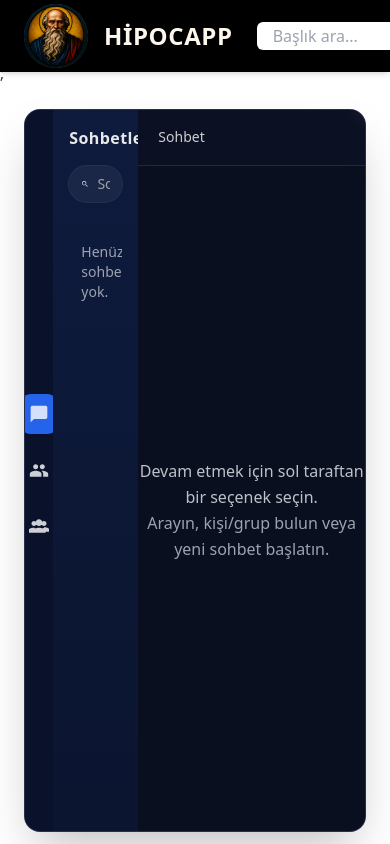
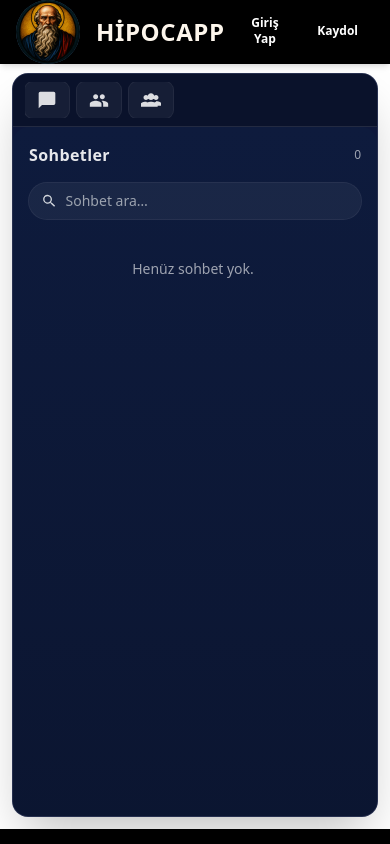
Before and after one commit to Zhalil24/HipocappV2, a React (Vite) app: page /chat in a window 390 px wide. Shown: the top 844 px of the page. Built offline with nearby package versions, Linux system fonts and the light colour scheme.

Commit message:
Responsive View Update

```diff
--- a/src/components/AdRotatorJobs/index.tsx
+++ b/src/components/AdRotatorJobs/index.tsx
@@ -54,7 +54,7 @@ const AdRotator: React.FC<AdRotatorProps> = ({
   return (
     <div
       className={[
-        "relative w-60 select-none overflow-hidden rounded-xl border border-white/10",
+        "relative w-75 select-none overflow-hidden rounded-xl border border-white/10",
         "bg-neutral-900/60 shadow-lg backdrop-blur",
         className
       ].join(" ")}
--- a/src/layout/layouts/Header/index.tsx
+++ b/src/layout/layouts/Header/index.tsx
@@ -33,8 +33,9 @@ const Header = () => {
   };
 
   return (
-    <header className="bg-[#000000FF] text-[#FDF6EC] shadow-md fixed top-0 left-0 w-full z-50 px-6 h-[72px] flex items-center justify-between">
-      <div className="flex items-center gap-6">
+    <header className="bg-[#000000FF] text-[#FDF6EC] shadow-md fixed top-0 left-0 w-full z-50
+  px-4 md:px-6 h-[64px] md:h-[72px] flex items-center justify-between">
+      <div className="flex items-center gap-3 md:gap-6">
         <div
           className="flex items-center gap-4 cursor-pointer select-none"
           onClick={() => navigate('/')}
@@ -53,7 +54,7 @@ const Header = () => {
         <form
           onSubmit={handleSearchSubmit}
           role="search"
-          className="w-64  mr-9"
+          className="hidden md:block md:w-64 md:mr-9"
         >
           <input
             type="text"
@@ -102,12 +103,15 @@ const Header = () => {
           })}
         </nav>
       </div>
-      <div className="flex items-center gap-4 ml-6">
+      <div className="flex items-center gap-3 md:gap-4 ml-2 md:ml-6">
+
         {user === null ? (
           <>
+            <div className="flex gap-1 sm:gap-3">
               <button
                 onClick={() => navigate('/login')}
-              className="px-5 py-2 rounded-md bg-[#000000FF] text-white shadow-md font-semibold
+                className="px-4 py-2 rounded-md bg-[#000000FF] text-white shadow-md
+                 font-semibold text-xs sm:text-sm md:text-base
                  border-b-2 border-transparent hover:border-[#0071E3] transition-colors"
               >
                 Giriş Yap
@@ -115,12 +119,16 @@ const Header = () => {
 
               <button
                 onClick={() => navigate('/sign-up')}
-              className="px-5 py-2 rounded-md bg-[#000000FF] text-white shadow-md font-semibold
+                className="px-4 py-2 rounded-md bg-[#000000FF] text-white shadow-md
+                 font-semibold text-xs sm:text-sm md:text-base
                  border-b-2 border-transparent hover:border-[#0071E3] transition-colors"
               >
                 Kaydol
               </button>
+            </div>
           </>
+
+
 
         ) : (
           <>
--- a/src/pages/Chat/index.tsx
+++ b/src/pages/Chat/index.tsx
@@ -42,7 +42,7 @@ const ChatPage: React.FC = () => {
     const [manageGroupId, setManageGroupId] = useState<number | null>(null);
     const [manageName, setManageName] = useState<string>("");
     const navigate = useNavigate();
-
+    const [mobileDetailOpen, setMobileDetailOpen] = useState(false);
     const { username } = useParams<{ username?: string }>();
     const usernameFromUrl = username ?? "";
     const didInitFromUrl = useRef(false);
@@ -400,17 +400,50 @@ const ChatPage: React.FC = () => {
         }));
     }, [activeGroup]);
 
+    type SectionKey = 'chats' | 'people' | 'groups';
+    type NavItem = { key: SectionKey; title: string; icon: React.ReactNode };
+
+    const navItems: NavItem[] = [
+        {
+            key: 'chats',
+            title: 'Sohbetler',
+            icon: (
+                <svg viewBox="0 0 24 24" className="w-5 h-5" fill="currentColor">
+                    <path d="M20 2H4a2 2 0 0 0-2 2v18l4-4h14a2 2 0 0 0 2-2V4a2 2 0 0 0-2-2Z" />
+                </svg>
+            ),
+        },
+        {
+            key: 'people',
+            title: 'Kişiler',
+            icon: (
+                <svg viewBox="0 0 24 24" className="w-5 h-5" fill="currentColor">
+                    <path d="M16 11c1.66 0 2.99-1.34 2.99-3S17.66 5 16 5s-3 1.34-3 3 1.34 3 3 3Zm-8 0c1.66 0 2.99-1.34 2.99-3S9.66 5 8 5 5 6.34 5 8s1.34 3 3 3Zm0 2c-2.33 0-7 1.17-7 3.5V20h14v-3.5C15 14.17 10.33 13 8 13Zm8 0c-.29 0-.62.02-.97.05 1.16.84 1.97 1.94 1.97 3.45V20h6v-3.5c0-2.33-4.67-3.5-7-3.5Z" />
+                </svg>
+            ),
+        },
+        {
+            key: 'groups',
+            title: 'Gruplar',
+            icon: (
+                <svg viewBox="0 0 24 24" className="w-5 h-5" fill="currentColor">
+                    <path d="M12 12c2.21 0 4-1.79 4-4s-1.79-4-4-4-4 1.79-4 4 1.79 4 4 4zm6 0c1.66 0 3-1.34 3-3s-1.34-3-3-3-3 1.34-3 3 1.34 3 3 3zm-12 0c1.66 0 3-1.34 3-3S7.66 6 6 6 3 7.34 3 9s1.34 3 3 3zm0 2c-2.33 0-7 1.17-7 3.5V20h8v-2c0-.69.14-1.35.39-1.95C7.09 14.42 6.57 14 6 14zm6 0c-2.67 0-8 1.34-8 4v2h16v-2c0-2.66-5.33-4-8-4zm6 0c-.57 0-1.09.42-1.39 1.05.25.6.39 1.26.39 1.95v2h8v-2c0-2.33-4.67-3.5-7-3.5z" />
+                </svg>
+            ),
+        },
+    ];
+
 
 
     return (
-        <div className="pt-[60.5px]">
-            <ToastContainer position="top-right" autoClose={3000} theme="dark" newestOnTop />;
-            <div className="max-w-[1600px] mx-auto p-6">
+        <div className="pt-[60.5px] overflow-x-hidden">
+            <ToastContainer position="top-right" autoClose={3000} theme="dark" newestOnTop />
+            <div className="max-w-[1600px] mx-auto p-3 sm:p-6">
                 <div className="rounded-2xl overflow-hidden shadow-2xl border border-white/10 bg-[#0E183B]
-                        h-[calc(100vh-120.5px)]">
-                    <div className="grid grid-cols-12 h-full">
-                        {/* LEFT RAIL (ikonlar) */}
-                        <div className="col-span-1 bg-[#0A122B] px-2 py-4 flex flex-col items-center justify-center gap-4 h-full min-h-0">
+         h-[calc(100dvh-100px)] md:h-[calc(100vh-120.5px)]">
+
+                    <div className="md:hidden sticky top-0 z-10 bg-[#0A122B] px-3 py-2 border-b border-white/10">
+                        <div className="flex items-center gap-2 overflow-x-auto no-scrollbar">
                             {[
                                 {
                                     key: "chats", title: "Sohbetler", icon: (
@@ -434,17 +467,48 @@ const ChatPage: React.FC = () => {
                                     )
                                 }
                             ].map((it) => {
-                                const isActive = section === (it.key as any);
+                                const active = section === (it.key as any);
                                 return (
                                     <button
                                         key={it.key}
                                         title={it.title}
                                         onClick={() => {
                                             setSection(it.key as any);
+                                            setMobileDetailOpen(false);
                                             if (it.key === "people") {
                                                 dispatch(fetchUsers());
                                             }
                                             if (it.key === "groups" && userId) {
+                                                setActiveId(null);
+                                                dispatch(fetchGroups({ userId }));
+                                            }
+                                        }}
+                                        className={[
+                                            "px-3 py-2 rounded-lg text-xs font-medium flex items-center gap-2",
+                                            "bg-white/5 ring-1 ring-white/10 text-white/85",
+                                            active ? "bg-indigo-600/80 text-white" : "hover:bg-white/10",
+                                        ].join(" ")}
+                                    >
+                                        {it.icon}
+                                        <span className="hidden sm:inline">{it.title}</span>
+                                    </button>
+                                );
+                            })}
+                        </div>
+                    </div>
+
+                    <div className="grid grid-cols-1 md:grid-cols-12 h-full">
+                        <div className="hidden md:flex col-span-1 bg-[#0A122B] px-2 py-4 flex-col items-center justify-center gap-4 h-full min-h-0">
+                            {navItems.map((it) => {
+                                const isActive = section === it.key;
+                                return (
+                                    <button
+                                        key={it.key}
+                                        title={it.title}
+                                        onClick={() => {
+                                            setSection(it.key);
+                                            if (it.key === 'people') dispatch(fetchUsers());
+                                            if (it.key === 'groups' && userId) {
                                                 setActiveId(null);
                                                 dispatch(fetchGroups({ userId }));
                                             }
@@ -461,8 +525,13 @@ const ChatPage: React.FC = () => {
                             })}
                         </div>
 
+
                         {/* MIDDLE: başlık + arama + liste */}
-                        <aside className="col-span-3 bg-gradient-to-b from-[#0E1B3D] to-[#0B1530] p-4 flex flex-col h-full min-h-0">
+                        <aside
+                            className={`col-span-12 md:col-span-3 bg-gradient-to-b from-[#0E1B3D] to-[#0B1530] p-4
+                        ${mobileDetailOpen ? "hidden md:flex" : "flex"} flex-col h-full min-h-0
+                        rounded-2xl md:rounded-none mb-3 md:mb-0`}
+                        >
                             <div className="flex items-center justify-between mb-4">
                                 <h2 className="font-semibold text-white/90 tracking-wide">
                                     {section === "chats" ? "Sohbetler" : section === "people" ? "Kişiler" : "Gruplar"}
@@ -476,44 +545,30 @@ const ChatPage: React.FC = () => {
                                 </span>
                             </div>
 
-
                             <div className="mb-4">
                                 <div className="flex items-center gap-2 px-3 py-2 rounded-full bg-white/5 ring-1 ring-white/10 focus-within:ring-indigo-500/50">
                                     <svg width="18" height="18" viewBox="0 0 24 24" className="text-gray-300">
-                                        <path
-                                            fill="currentColor"
-                                            d="M15.5 14h-.79l-.28-.27a6.5 6.5 0 1 0-.71.71l.27.28v.79l5 4.99L20.49 19l-4.99-5m-6 0A4.5 4.5 0 1 1 14 9.5 4.5 4.5 0 0 1 9.5 14Z"
-                                        />
+                                        <path fill="currentColor" d="M15.5 14h-.79l-.28-.27a6.5 6.5 0 1 0-.71.71l.27.28v.79l5 4.99L20.49 19l-4.99-5m-6 0A4.5 4.5 0 1 1 14 9.5 4.5 4.5 0 0 1 9.5 14Z" />
                                     </svg>
                                     <input
                                         className="w-full bg-transparent outline-none text-sm text-white placeholder:text-gray-400"
-                                        placeholder={
-                                            section === "chats"
-                                                ? "Sohbet ara…"
-                                                : section === "people"
-                                                    ? "Kişi ara…"
-                                                    : "Grup ara…"
-                                        }
+                                        placeholder={section === "chats" ? "Sohbet ara…" : section === "people" ? "Kişi ara…" : "Grup ara…"}
                                         value={search}
                                         onChange={(e) => setSearch(e.target.value)}
                                     />
                                 </div>
                             </div>
 
-
                             <div className="flex-1 pr-1 overflow-y-auto thin-scroll space-y-2">
                                 {chatState.loading ? (
                                     <LoadingWidget />
-                                ) : (
-                                    <>
-                                        {section === "chats" ? (
+                                ) : section === "chats" ? (
                                     convFiltered.length === 0 ? (
                                         <div className="text-white/60 text-sm px-3 py-6 text-center">Henüz sohbet yok.</div>
                                     ) : (
                                         <>
                                             {convFiltered.map((c) => (
                                                 <ChatListItem
-
                                                     key={c.partnerId}
                                                     active={activeId === c.partnerId}
                                                     isOnline={onlineSet.has(Number(c.partnerId))}
@@ -527,6 +582,7 @@ const ChatPage: React.FC = () => {
                                                                 .unwrap()
                                                                 .catch(() => dispatch(fetchUnreadCounts({ userId })));
                                                         }
+                                                        if (window.innerWidth < 768) setMobileDetailOpen(true);
                                                     }}
                                                     item={{
                                                         id: c.partnerId,
@@ -553,6 +609,7 @@ const ChatPage: React.FC = () => {
                                                             return;
                                                         }
                                                         setActiveId(u.id);
+                                                        if (window.innerWidth < 768) setMobileDetailOpen(true);
                                                     }}
                                                 />
                                             );
@@ -571,6 +628,7 @@ const ChatPage: React.FC = () => {
                                                 onClick={() => {
                                                     setActiveGroupId(g.id);
                                                     setGroupName(g.groupName);
+                                                    if (window.innerWidth < 768) setMobileDetailOpen(true); // <-- MOBİL
                                                 }}
                                                 {...(isAdmin && {
                                                     onEdit: () => openManage(g.id, g.groupName),
@@ -588,38 +646,43 @@ const ChatPage: React.FC = () => {
                                                 })}
                                             />
                                         ))}
-
                                         {groupsFiltered.length === 0 && (
                                             <div className="text-xs text-gray-400/90 px-1 py-6 text-center">Sonuç bulunamadı.</div>
-                                                )}
-                                            </>
                                         )}
                                     </>
                                 )}
                             </div>
                         </aside>
 
-                        {/* RIGHT: içerik */}
-                        <section className="col-span-8 bg-[#0A0F1F] flex flex-col h-full min-h-0">
+                        <section
+                            className={`col-span-12 md:col-span-8 bg-[#0A0F1F] flex flex-col h-full min-h-0
+                        rounded-2xl md:rounded-none border-t border-white/10 md:border-t-0
+                        ${mobileDetailOpen ? "block" : "hidden md:flex"}`}
+                        >
                             {/* Header sabit */}
-                            <div className="h-14 px-5 border-b border-white/10 flex items-center justify-between bg-[#0C1226]/70 backdrop-blur">
+                            <div className="h-14 px-5 border-b border-white/10 flex items-center justify-between bg-[#0C1226]/70 backdrop-blur rounded-t-2xl md:rounded-none">
                                 <div className="flex items-center gap-3 min-w-0">
+                                    {/* MOBİL GERİ BUTONU */}
+                                    {mobileDetailOpen && (
+                                        <button
+                                            className="md:hidden -ml-2 mr-1 p-2 rounded-lg hover:bg-white/10"
+                                            aria-label="Geri"
+                                            onClick={() => setMobileDetailOpen(false)}
+                                        >
+                                            <svg viewBox="0 0 24 24" className="w-5 h-5" fill="currentColor">
+                                                <path d="M15.41 7.41 14 6l-6 6 6 6 1.41-1.41L10.83 12z" />
+                                            </svg>
+                                        </button>
+                                    )}
+
                                     {section === "groups" && headerGroup ? (
                                         <>
                                             <div className="w-8 h-8 rounded-full bg-indigo-500/20 ring-2 ring-white/10 grid place-items-center">
-                                                <img
-                                                    src={logo}
-                                                    className="w-8 h-8 rounded-full object-cover ring-2 ring-white/10"
-                                                />
+                                                <img src={logo} className="w-8 h-8 rounded-full object-cover ring-2 ring-white/10" />
                                             </div>
-
                                             <div className="min-w-0">
-                                                <div className="text-white/90 text-sm font-medium truncate">
-                                                    {headerGroup.groupName}
-                                                </div>
-                                                <div className="text-[11px] text-gray-400">
-                                                    Oluşturulma Tarihi: {formatDateTR(headerGroup.createdOn)}
-                                                </div>
+                                                <div className="text-white/90 text-sm font-medium truncate">{headerGroup.groupName}</div>
+                                                <div className="text-[11px] text-gray-400">Oluşturulma Tarihi: {formatDateTR(headerGroup.createdOn)}</div>
                                             </div>
                                         </>
                                     ) : headerUser ? (
@@ -630,10 +693,7 @@ const ChatPage: React.FC = () => {
                                                 className="w-8 h-8 rounded-full object-cover ring-2 ring-white/10"
                                             />
                                             <div className="min-w-0">
-                                                <div
-                                                    className="text-white/90 text-sm font-medium truncate cursor-pointer hover:underline"
-                                                    onClick={goToProfile}
-                                                >
+                                                <div className="text-white/90 text-sm font-medium truncate cursor-pointer hover:underline" onClick={goToProfile}>
                                                     {headerUser.username ?? headerUser.name}
                                                 </div>
                                                 <div className="text-[11px] text-gray-400">
@@ -644,10 +704,10 @@ const ChatPage: React.FC = () => {
                                     ) : (
                                         <div className="text-white/80 text-sm font-medium">Sohbet</div>
                                     )}
-
                                 </div>
                             </div>
-                            <div className="flex-1 overflow-y-auto">
+
+                            <div className="flex-1 overflow-hidden pb-14 md:pb-0">
                                 {section === "groups" ? (
                                     activeGroupId ? (
                                         <GroupChatWindow
@@ -660,10 +720,9 @@ const ChatPage: React.FC = () => {
                                     ) : (
                                         <EmptyState />
                                     )
-                                ) : (
-                                    activeId ? (
+                                ) : activeId ? (
                                     <ChatWindow
-                                            key={activeId ?? 'none'}
+                                        key={activeId ?? "none"}
                                         currentUserId={userId!}
                                         messages={uniqueMessages}
                                         onSend={handleSend}
@@ -671,14 +730,13 @@ const ChatPage: React.FC = () => {
                                     />
                                 ) : (
                                     <EmptyState />
-                                    )
                                 )}
                             </div>
-
                         </section>
                     </div>
                 </div>
             </div>
+
             <GroupManageModal
                 open={manageOpen}
                 onClose={closeManage}
@@ -694,12 +752,17 @@ const ChatPage: React.FC = () => {
                 onAddUser={handleAddUser}
                 usersLoading={chatState.loading}
             />
+
             <style>{`
       .thin-scroll::-webkit-scrollbar { width: 8px; }
       .thin-scroll::-webkit-scrollbar-thumb { background: rgba(255,255,255,.1); border-radius: 9999px; }
       .thin-scroll::-webkit-scrollbar-track { background: transparent; }
+      .no-scrollbar::-webkit-scrollbar { display: none; }
+      .no-scrollbar { -ms-overflow-style: none; scrollbar-width: none; }
     `}</style>
         </div>
     );
+
+
 };
 export default ChatPage;
```
Also changed, not shown: src/pages/Home/index.tsx (+67 -22 lines), src/pages/ProfilePage/index.tsx (+41 -28 lines). Lines whose indentation alone changed are shown as unchanged.
